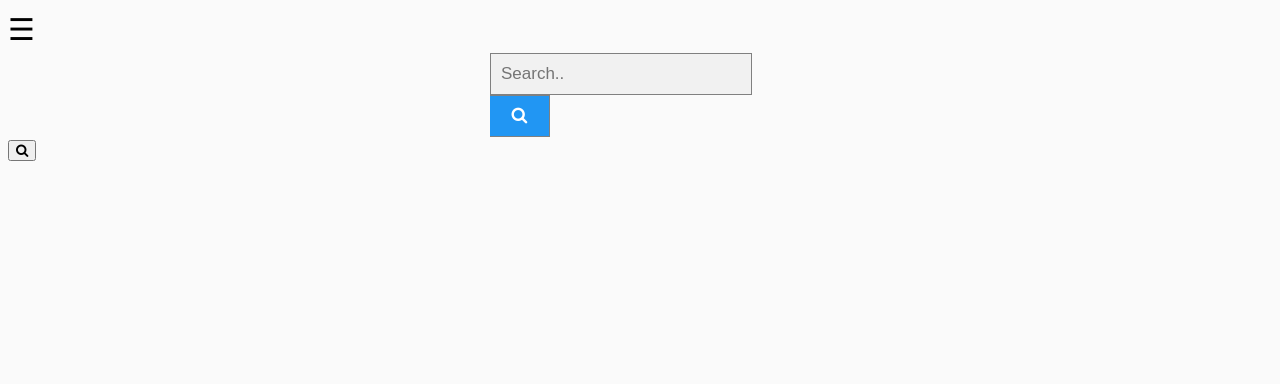
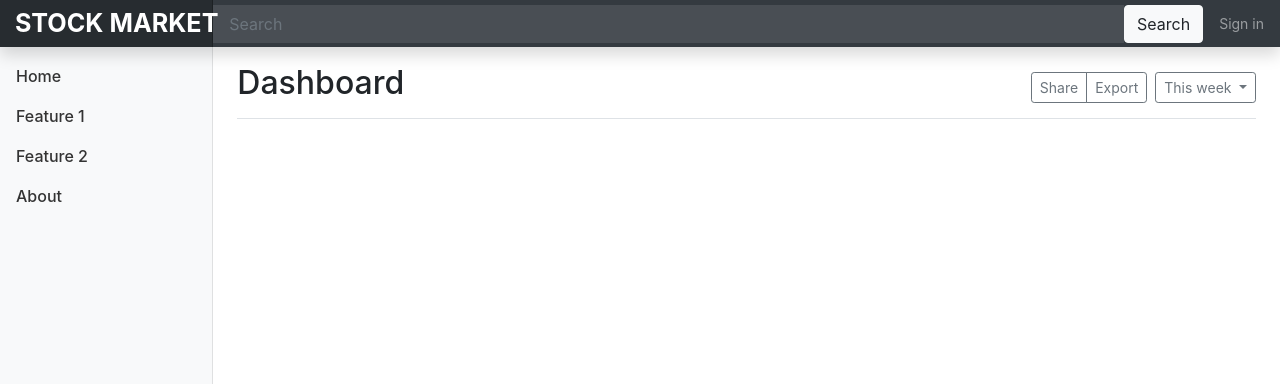
Before and after one commit to klhexpress/CS410P-FrontEndProject, a plain HTML site: page dashboard.html in a window 1280 px wide. Shown: the top 384 px of the page. Drawn offline with nearby package versions, Linux system fonts and the light colour scheme.

Commit message:
Template with nav bar and side bar & start searching func from api

```diff
--- a/dashboard.css
+++ b/dashboard.css
@@ -1,82 +1,133 @@
-@import "https://fonts.googleapis.com/css?family=Poppins:300,400,500,600,700";
 body {
-    font-family: 'Poppins', sans-serif;
-    background: #fafafa;
+  font-size: .875rem;
 }
 
-.sidenav {
-  height: 100%;
-  width: 0;
-  position: fixed;
-  z-index: 1;
-  top: 0;
-  left: 0;
-  background-color: #222;
-  overflow-x: hidden;
-  transition: 0.5s;
-  padding-top: 10px;
+.feather {
+  width: 16px;
+  height: 16px;
+  vertical-align: text-bottom;
 }
 
-.sidenav .sidebar-header {
-    padding: 8px 16px 8px 20px;
-    font-size: 25px;
-    color: white;
+/*
+ * Sidebar
+ */
+
+.sidebar {
+  position: fixed;
+  top: 0;
+  bottom: 0;
+  left: 0;
+  z-index: 100; /* Behind the navbar */
+  padding: 48px 0 0; /* Height of navbar */
+  box-shadow: inset -1px 0 0 rgba(0, 0, 0, .1);
 }
 
-.sidenav a {
-  padding: 8px 8px 8px 20px;
-  text-decoration: none;
-  font-size: 1em;
-  color: white;
-  display: block;
-  transition: 0.3s;
+.sidebar-sticky {
+  position: relative;
+  top: 0;
+  height: calc(100vh - 48px);
+  padding-top: .5rem;
+  overflow-x: hidden;
+  overflow-y: auto; /* Scrollable contents if viewport is shorter than content. */
 }
 
-.sidenav a:hover {
-    color: #555;
+@supports ((position: -webkit-sticky) or (position: sticky)) {
+  .sidebar-sticky {
+    position: -webkit-sticky;
+    position: sticky;
+  }
 }
 
-
-.sidenav .closebtn {
-  position: absolute;
-  top: 0;
-  right: 25px;
-  font-size: 36px;
-  margin-left: 50px;
+.sidebar .nav-link {
+  font-size: medium;
+  font-weight: 500;
+  color: #333;
 }
 
-@media screen and (max-height: 450px) {
-  .sidenav {padding-top: 15px;}
-  .sidenav a {font-size: 18px;}
+.sidebar .nav-link:hover,
+.sidebar .nav-link:focus {
+  color: #007bff;
 }
 
-form.example input[type=text] {
-  padding: 10px;
-  font-size: 17px;
-  border: 1px solid grey;
-  float: left;
-  width: 80%;
-  background: #f1f1f1;
+/*
+ * Content
+ */
+
+[role="main"] {
+  padding-top: 48px; /* Space for fixed navbar */
 }
 
-form.example button {
-  float: left;
-  width: 20%;
-  padding: 10px;
-  background: #2196F3;
-  color: white;
-  font-size: 17px;
-  border: 1px solid grey;
-  border-left: none;
-  cursor: pointer;
+/*
+ * Navbar
+ */
+
+.navbar-brand {
+  padding-top: .3rem;
+  padding-bottom: .3rem;
+  font-size: 1.8em;
+  font-weight: bold;
+  background-color: rgba(0, 0, 0, .25);
+  box-shadow: inset -1px 0 0 rgba(0, 0, 0, .25);
+  text-align: center;
 }
 
-form.example button:hover {
-  background: #0b7dda;
+.navbar .form-control {
+  padding: .75rem 1rem;
+  border-width: 0;
+  border-radius: 0;
+  width: 250px;
 }
 
-form.example::after {
-  content: "";
-  clear: both;
-  display: table;
+.form-control-dark {
+  color: #fff;
+  background-color: rgba(255, 255, 255, .1);
+  border-color: rgba(255, 255, 255, .1);
 }
+
+.form-control-dark:focus {
+  border-color: transparent;
+  box-shadow: 0 0 0 3px rgba(255, 255, 255, .25);
+}
+
+/*Resize the wrap to see the search bar change!*/
+.wrap{
+  width: 30%;
+  position: absolute;
+  top: 50%;
+  left: 50%;
+  transform: translate(-50%, -50%);
+}
+
+/*.search {
+  width: 100%;
+  position: relative;
+  display: flex;
+}
+
+.searchTerm {
+  width: 100%;
+  border: 3px solid #00B4CC;
+  border-right: none;
+  padding: 5px;
+  height: 20px;
+  border-radius: 5px 0 0 5px;
+  outline: none;
+  color: #9DBFAF;
+}
+
+.searchTerm:focus{
+  color: #00B4CC;
+}
+
+.searchButton {
+  width: 40px;
+  height: 36px;
+  border: 1px solid #00B4CC;
+  background: #00B4CC;
+  text-align: center;
+  color: #fff;
+  border-radius: 0 5px 5px 0;
+  cursor: pointer;
+  font-size: 20px;
+}
+*/
--- a/dashboard.html
+++ b/dashboard.html
@@ -1,34 +1,84 @@
-<!DOCTYPE html>
-<html>
+<!doctype html>
+<html lang="en">
 
 <head>
-    <meta name="viewport" content="width=device-width, initial-scale=1">
-    <link rel="stylesheet" type="text/css" href="dashboard.css">
-    <link rel="stylesheet" href="https://cdnjs.cloudflare.com/ajax/libs/font-awesome/4.7.0/css/font-awesome.min.css">
+  <title>Dashboard Template for Bootstrap</title>
+
+  <!-- Bootstrap core CSS -->
+  <link href="https://stackpath.bootstrapcdn.com/bootstrap/4.1.3/css/bootstrap.min.css" rel="stylesheet">
+
+  <!-- Custom styles for this template -->
+  <link href="dashboard.css" rel="stylesheet">
 </head>
 
 <body>
+  <nav class="navbar navbar-dark fixed-top bg-dark flex-md-nowrap p-0 shadow">
+      <a class="navbar-brand col-sm-3 col-md-2 mr-0" href="#">STOCK MARKET</a>
+      <input class="form-control form-control-dark w-100" id="searchform" type="text" placeholder="Search" aria-label="Search">
+      <button type="button" class="btn btn-light" onclick="search()">Search</button>
+    <ul class="navbar-nav px-3">
+      <li class="nav-item text-nowrap">
+        <a class="nav-link" href="#">Sign in</a>
+      </li>
+    </ul>
 
-    <div id="mySidenav" class="sidenav">
-        <div class="sidebar-header">
-            <h3>Stock Market Dashboard</h3>
+  </nav>
+
+  <div class="container-fluid">
+    <div class="row">
+      <nav class="col-md-2 d-none d-md-block bg-light sidebar">
+        <div class="sidebar-sticky">
+          <ul class="nav flex-column">
+            <li class="nav-item">
+              <a class="nav-link active" href="#">
+                <span data-feather="home"></span>
+                Home <span class="sr-only">(current)</span>
+              </a>
+            </li>
+            <li class="nav-item">
+              <a class="nav-link" href="#">
+                <span data-feather="file"></span>
+                Feature 1
+              </a>
+            </li>
+            <li class="nav-item">
+              <a class="nav-link" href="#">
+                <span data-feather="shopping-cart"></span>
+                Feature 2
+              </a>
+            </li>
+            <li class="nav-item">
+              <a class="nav-link" href="#">
+                <span data-feather="layers"></span>
+                About
+              </a>
+            </li>
+          </ul>
         </div>
-        <a href="javascript:void(0)" class="closebtn" onclick="closeNav()">&times;</a>
-        <a href="#">Home</a>
-        <a href="#">Feature1</a>
-        <a href="#">Feature2</a>
-        <a href="#">Feature3</a>
+      </nav>
+
+      <!--this section below is for search-->
+      <main role="main" class="col-md-9 ml-sm-auto col-lg-10 px-4">
+        <div
+          class="d-flex justify-content-between flex-wrap flex-md-nowrap align-items-center pt-3 pb-2 mb-3 border-bottom">
+          <h1 class="h2">Dashboard</h1>
+          <div class="btn-toolbar mb-2 mb-md-0">
+            <div class="btn-group mr-2">
+              <button class="btn btn-sm btn-outline-secondary">Share</button>
+              <button class="btn btn-sm btn-outline-secondary">Export</button>
+            </div>
+            <button class="btn btn-sm btn-outline-secondary dropdown-toggle">
+              <span data-feather="calendar"></span>
+              This week
+            </button>
+          </div>
+        </div>
+
+        <p id="searchinfo"></p>
+
+      </main>
     </div>
-
-    <span style="font-size:30px;cursor:pointer" onclick="openNav()">&#9776;</span>
-
-    <form class="example" style="margin:auto;max-width:300px">
-        <input type="text" placeholder="Search.." name="search2">
-        <button onclick="search('AAPL')"><i class="fa fa-search"></i></button>
-    </form>
-
-    <button onclick="search('AAPL')"><i class="fa fa-search"></i></button>
-
+  </div>
 
 </body>
 
--- a/dashboard.js
+++ b/dashboard.js
@@ -1,32 +1,86 @@
-const url = "https://www.alphavantage.co/query?function=TIME_SERIES_INTRADAY&symbol=AAPL&interval=5min&outputsize=full&apikey=ISMWAHX9Y5PH9DLP";
+async function search() {
+  var input = document.getElementById("searchform").value;
+  console.log("searching for: " + input);
+  var search_url = `https://www.alphavantage.co/query?function=SYMBOL_SEARCH&keywords=${input}&apikey=ISMWAHX9Y5PH9DLP`;
+  var response = await fetch(search_url);
+  var data = await response.json();
+  var company_name = data["bestMatches"][0]["2. name"];
+  console.log(company_name);
 
-function openNav() {
-    document.getElementById("mySidenav").style.width = "250px";
-}
+  var detail_url = `https://www.alphavantage.co/query?function=TIME_SERIES_INTRADAY&symbol=${input}&interval=60min&outputsize=compact&apikey=ISMWAHX9Y5PH9DLP`
 
-function closeNav() {
-    document.getElementById("mySidenav").style.width = "0";
-}
+  var text = "";
+  text += company_name + "<br>";
 
-async function test() {
-    const response = await fetch(url);
-    const data = await response.json();
-    console.log(data);
-    //const response2 = await fetch(file);
-    //const data2 = await response2.text();
-    //console.log(data2);
-}
+  var x = await fetch(detail_url)
+    .then((response) => response.json())
+    .then((responseJSON) => {
+      // do stuff with responseJSON here...
+      console.log(responseJSON["Time Series (60min)"]);
 
-async function search(input){
-    var i = 0;
-    console.log("inside search function" + input);
-    url2 = `https://www.alphavantage.co/query?function=SYMBOL_SEARCH&keywords=${input}&apikey=ISMWAHX9Y5PH9DLP`;
-    console.log("inside search function" + url2);
-    response2 = await fetch(url2);
-    data2 = await response2.json();
-    console.log(data2);
+      var obj = responseJSON["Time Series (60min)"];
+      function walk(obj) {
+        for (var key in obj) {
+          if (obj.hasOwnProperty(key)) {
+            var val = obj[key];
+            text += key + "    open: " + val["1. open"] + "    close: " + val["4. close"] + "<br>";
+          }
+        }
+      }
+      walk(obj);
+
+    });
+
+  document.getElementById("searchinfo").innerHTML = text;
 }
 
 /*test().catch(err => {
     console.log("error");
 });*/
+
+/*<!-- Bootstrap core JavaScript
+    ================================================== -->
+    <!-- Placed at the end of the document so the pages load faster -->
+    <script src="https://code.jquery.com/jquery-3.3.1.slim.min.js" integrity="sha384-q8i/X+965DzO0rT7abK41JStQIAqVgRVzpbzo5smXKp4YfRvH+8abtTE1Pi6jizo" crossorigin="anonymous"></script>
+    <script>window.jQuery || document.write('<script src="../../assets/js/vendor/jquery-slim.min.js"><\/script>')</script>
+    <script src="../../assets/js/vendor/popper.min.js"></script>
+    <script src="../../dist/js/bootstrap.min.js"></script>
+
+    <!-- Icons -->
+    <script src="https://unpkg.com/feather-icons/dist/feather.min.js"></script>
+    <script>
+      feather.replace()
+    </script>
+
+    <!-- Graphs -->
+    <script src="https://cdnjs.cloudflare.com/ajax/libs/Chart.js/2.7.1/Chart.min.js"></script>
+    <script>
+      var ctx = document.getElementById("myChart");
+      var myChart = new Chart(ctx, {
+        type: 'line',
+        data: {
+          labels: ["Sunday", "Monday", "Tuesday", "Wednesday", "Thursday", "Friday", "Saturday"],
+          datasets: [{
+            data: [15339, 21345, 18483, 24003, 23489, 24092, 12034],
+            lineTension: 0,
+            backgroundColor: 'transparent',
+            borderColor: '#007bff',
+            borderWidth: 4,
+            pointBackgroundColor: '#007bff'
+          }]
+        },
+        options: {
+          scales: {
+            yAxes: [{
+              ticks: {
+                beginAtZero: false
+              }
+            }]
+          },
+          legend: {
+            display: false,
+          }
+        }
+      });
+    </script>
+    */
```
